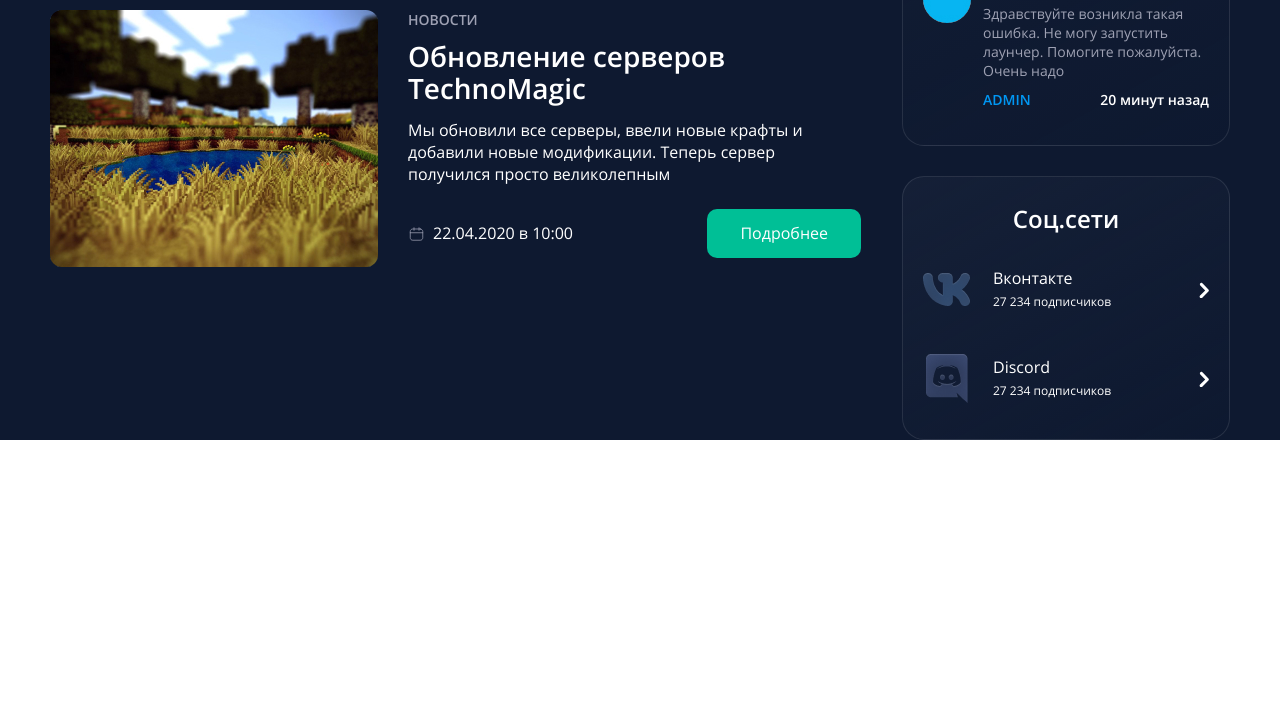
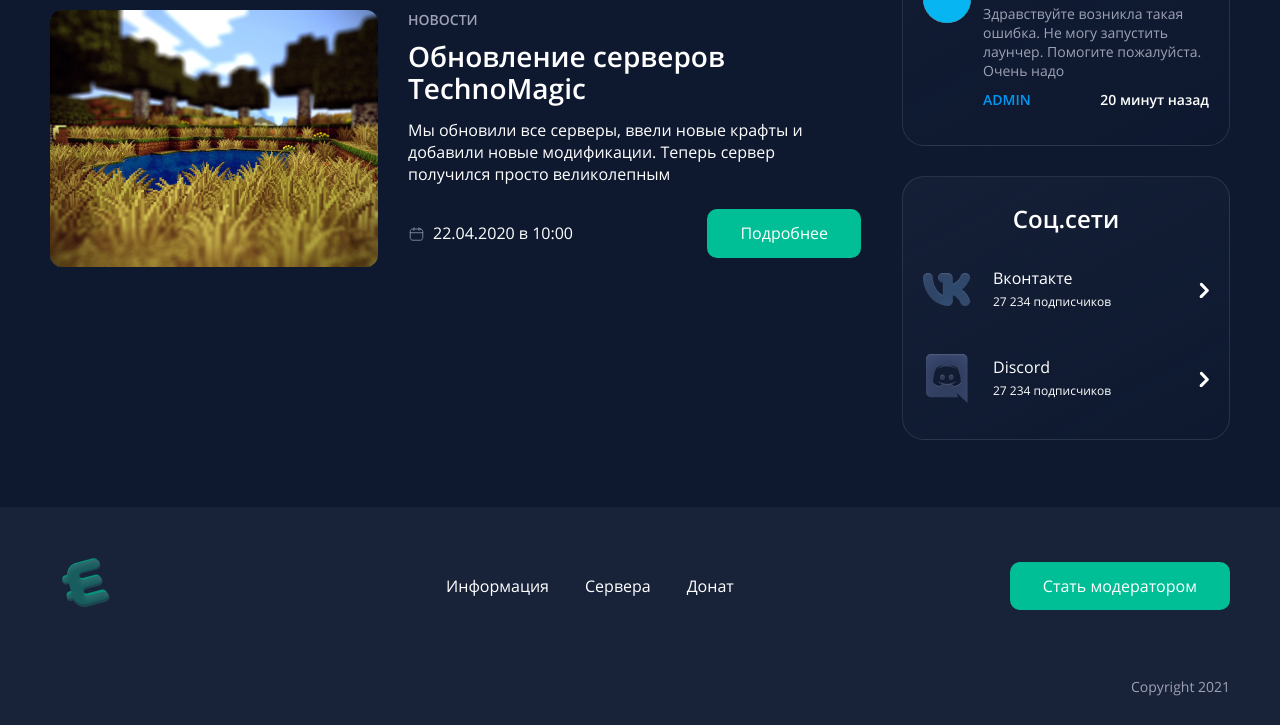
Before and after one commit to Dencho96/endland, a website: page app/index.html in a window 1280 px wide. Shown: the part 2199-2924 px from the top of the page. Before the commit the page ends 2639 px from the top, so only its background shows below. Drawn offline with nearby package versions, Linux system fonts and the light colour scheme.

Commit message:
added footer

```diff
--- a/app/index.html
+++ b/app/index.html
@@ -412,7 +412,8 @@
                         </li>
 
                         <li class="aside__social-item d-flex">
-                            <div class="aside__social-icon" style="background-image: url('images/icons/discord-icon.png');">
+                            <div class="aside__social-icon"
+                                style="background-image: url('images/icons/discord-icon.png');">
                             </div>
                             <div class="aside__social-info">
                                 <a class="aside__social-name" href="#">
@@ -430,9 +431,36 @@
             </aside>
         </div>
 
-
     </main>
 
+    <footer class="footer">
+        <div class="container">
+            <div class="footer__inner d-flex">
+                <a class="logo" href="#">
+                    <img class="logo__img" src="images/footer-logo.png" alt="EndLand">
+                </a>
+                <ul class="footer__list d-flex">
+                    <li class="footer__item">
+                        <a href="#" class="footer__link">
+                            Информация
+                        </a>
+                    </li>
+                    <li class="footer__item">
+                        <a href="#" class="footer__link">
+                            Сервера
+                        </a>
+                    </li>
+                    <li class="footer__item">
+                        <a href="#" class="footer__link">
+                            Донат
+                        </a>
+                    </li>
+                </ul>
+                <a class="btn footer__btn" href="#">Стать модератором</a>
+            </div>
+            <div class="footer__copy">Copyright 2021</div>
+        </div>
+    </footer>
 
     <script src="https://ajax.googleapis.com/ajax/libs/jquery/3.5.1/jquery.min.js "></script>
     <script src="js/main.min.js"></script>
--- a/app/scss/_global.scss
+++ b/app/scss/_global.scss
@@ -64,6 +64,7 @@ main {
 
 .main-content {
     justify-content: space-between;
+    padding-bottom: 67px;
 }
 
 .aside-block {
--- /dev/null
+++ b/app/scss/components/_footer.scss
@@ -0,0 +1,32 @@
+.footer {
+    padding: 42px 0 30px;
+    background-color: #18233A;
+
+    &__inner {
+        justify-content: space-between;
+        align-items: center;
+        margin-bottom: 56px;
+    }
+
+    &__list{
+        margin-left: 50px;
+    }
+
+    &__item {
+        transition: color 0.2s;
+
+        &+& {
+            margin-left: 36px;
+        }
+
+        &:hover {
+            color: #01BBA4;
+        }
+    }
+
+    &__copy {
+        font-size: 14px;
+        text-align: right;
+        color: #9EA1B3;
+    }
+}
--- a/app/scss/components/_header.scss
+++ b/app/scss/components/_header.scss
@@ -17,10 +17,10 @@
     }
 
     &__link {
-        transition: opacity, 0.2s;
+        transition: color, 0.2s;
 
         &:hover {
-            opacity: 0.8;
+            color: #01BBA4;
         }
 
         &+& {
--- a/app/scss/style.scss
+++ b/app/scss/style.scss
@@ -3,7 +3,10 @@
 @import 'global';
 
 @import "components/header";
+
 @import "page-index/hero";
 @import "page-index/servers";
 @import "page-index/news";
 @import "page-index/aside";
+
+@import "components/footer";
```
Also changed, not shown: app/css/style.min.css, app/images/footer-logo.png (added).
